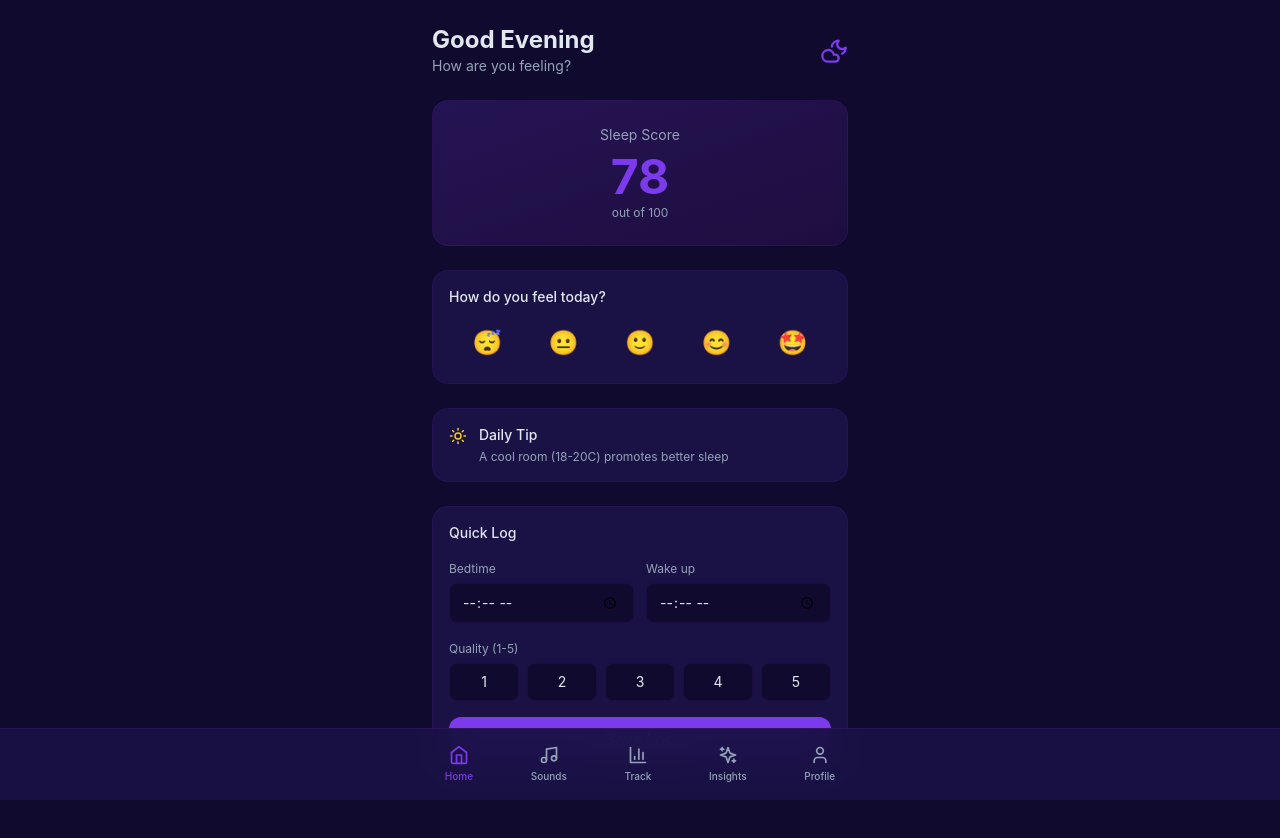
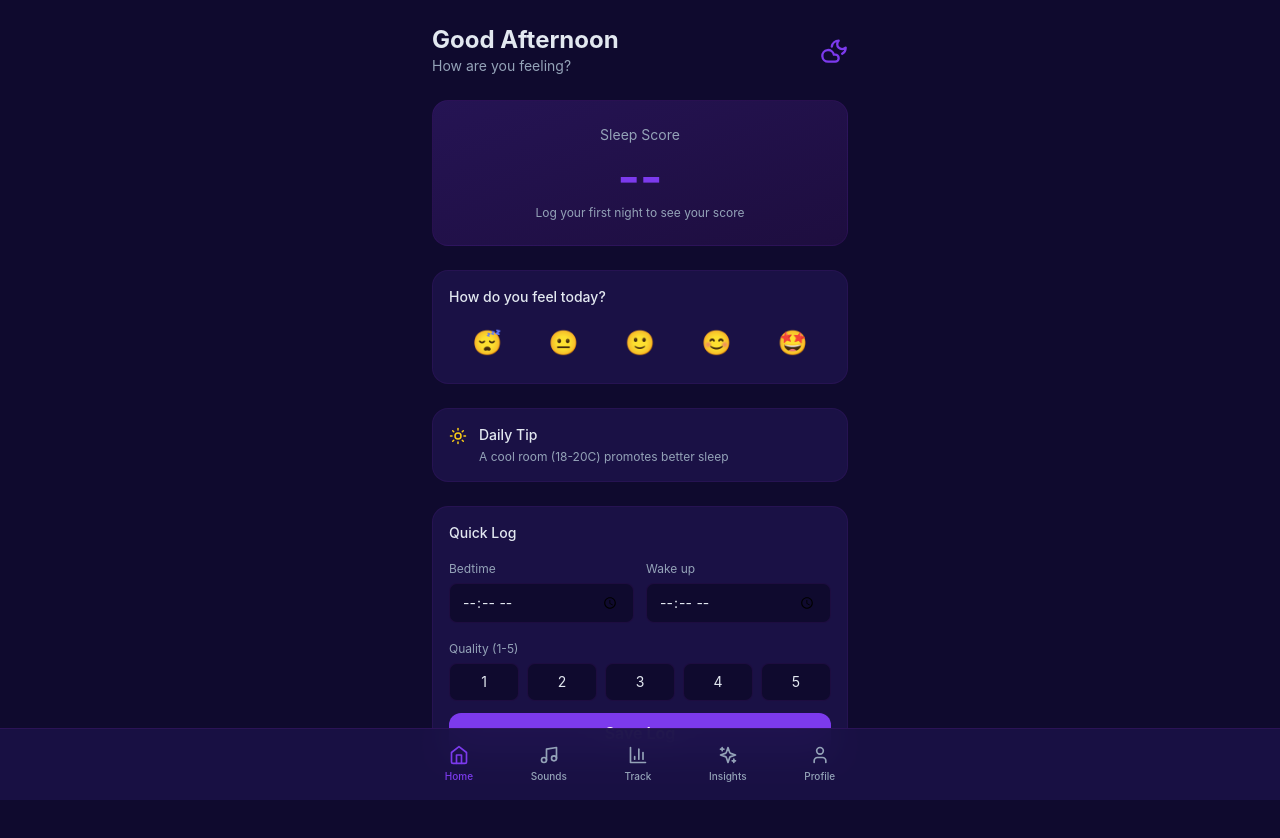
Before and after one commit to N-i-k-e-t/driftai-sleep-wellness, a React (Vite) app: page /dashboard in a window 1280 px wide. Shown: the top 838 px of the page. Built offline with nearby package versions, Linux system fonts and the light colour scheme; no server answers.

Commit message:
feat: add supabase integration, dynamic greeting, sleep score from DB

```diff
--- a/src/pages/Dashboard.tsx
+++ b/src/pages/Dashboard.tsx
@@ -1,24 +1,48 @@
-import { useState } from 'react'
+import { useState, useEffect } from 'react'
 import { Moon, Sun, CloudMoon } from 'lucide-react'
+import { supabase } from '../lib/supabase'
 
 const moods = ['😴', '😐', '🙂', '😊', '🤩']
 const tips = ['Try dimming screens 1hr before bed', 'A cool room (18-20C) promotes better sleep', 'Consistent sleep schedule boosts quality', 'Deep breathing can help you fall asleep faster']
 
 export default function Dashboard() {
   const [selectedMood, setSelectedMood] = useState<number | null>(null)
-  const [sleepScore] = useState(78)
+  const [sleepScore, setSleepScore] = useState<number | null>(null)
+  const [hasLogs, setHasLogs] = useState(false)
   const tip = tips[Math.floor(Math.random() * tips.length)]
+
+  useEffect(() => {
+    checkLogs()
+  }, [])
+
+  const checkLogs = async () => {
+    const { data: { user } } = await supabase.auth.getUser()
+    if (!user) return
+    const { data } = await supabase.from('sleep_logs').select('quality').eq('user_id', user.id).limit(1)
+    if (data && data.length > 0) {
+      setHasLogs(true)
+      const avg = data.reduce((s: number, d: any) => s + (d.quality || 3), 0) / data.length
+      setSleepScore(Math.round(avg * 20))
+    }
+  }
+
+  const greeting = () => {
+    const h = new Date().getHours()
+    if (h < 12) return 'Good Morning'
+    if (h < 17) return 'Good Afternoon'
+    return 'Good Evening'
+  }
 
   return (
     <div className="space-y-6">
       <div className="flex justify-between items-center">
-        <div><h1 className="text-2xl font-bold">Good Evening</h1><p className="text-drift-muted text-sm">How are you feeling?</p></div>
+        <div><h1 className="text-2xl font-bold">{greeting()}</h1><p className="text-drift-muted text-sm">How are you feeling?</p></div>
         <CloudMoon className="text-drift-accent" size={28} />
       </div>
       <div className="bg-gradient-to-br from-drift-accent/20 to-purple-900/20 rounded-2xl p-6 border border-purple-900/20 text-center">
         <p className="text-drift-muted text-sm mb-2">Sleep Score</p>
-        <p className="text-5xl font-bold text-drift-accent">{sleepScore}</p>
-        <p className="text-drift-muted text-xs mt-1">out of 100</p>
+        <p className="text-5xl font-bold text-drift-accent">{sleepScore !== null ? sleepScore : '--'}</p>
+        <p className="text-drift-muted text-xs mt-1">{hasLogs ? 'out of 100' : 'Log your first night to see your score'}</p>
       </div>
       <div className="bg-drift-card rounded-2xl p-4 border border-purple-900/20">
         <p className="text-sm font-medium mb-3">How do you feel today?</p>
@@ -42,10 +66,10 @@ export default function Dashboard() {
         </div>
         <div className="mt-3"><label className="text-xs text-drift-muted">Quality (1-5)</label>
           <div className="flex gap-2 mt-1">{[1,2,3,4,5].map(n => (
-            <button key={n} className="flex-1 py-2 rounded-lg bg-drift-bg border border-purple-900/20 text-sm hover:bg-drift-accent/20 transition">{n}</button>
+            <button key={n} className="flex-1 bg-drift-bg border border-purple-900/20 rounded-lg py-2 text-sm hover:bg-drift-accent/20 transition">{n}</button>
           ))}</div>
         </div>
-        <button className="w-full mt-4 bg-drift-accent hover:bg-purple-600 text-white font-medium py-2.5 rounded-xl transition">Save Log</button>
+        <button className="w-full mt-3 bg-drift-accent hover:bg-purple-600 text-white font-semibold py-2 rounded-xl transition">Save Log</button>
       </div>
     </div>
   )
```
